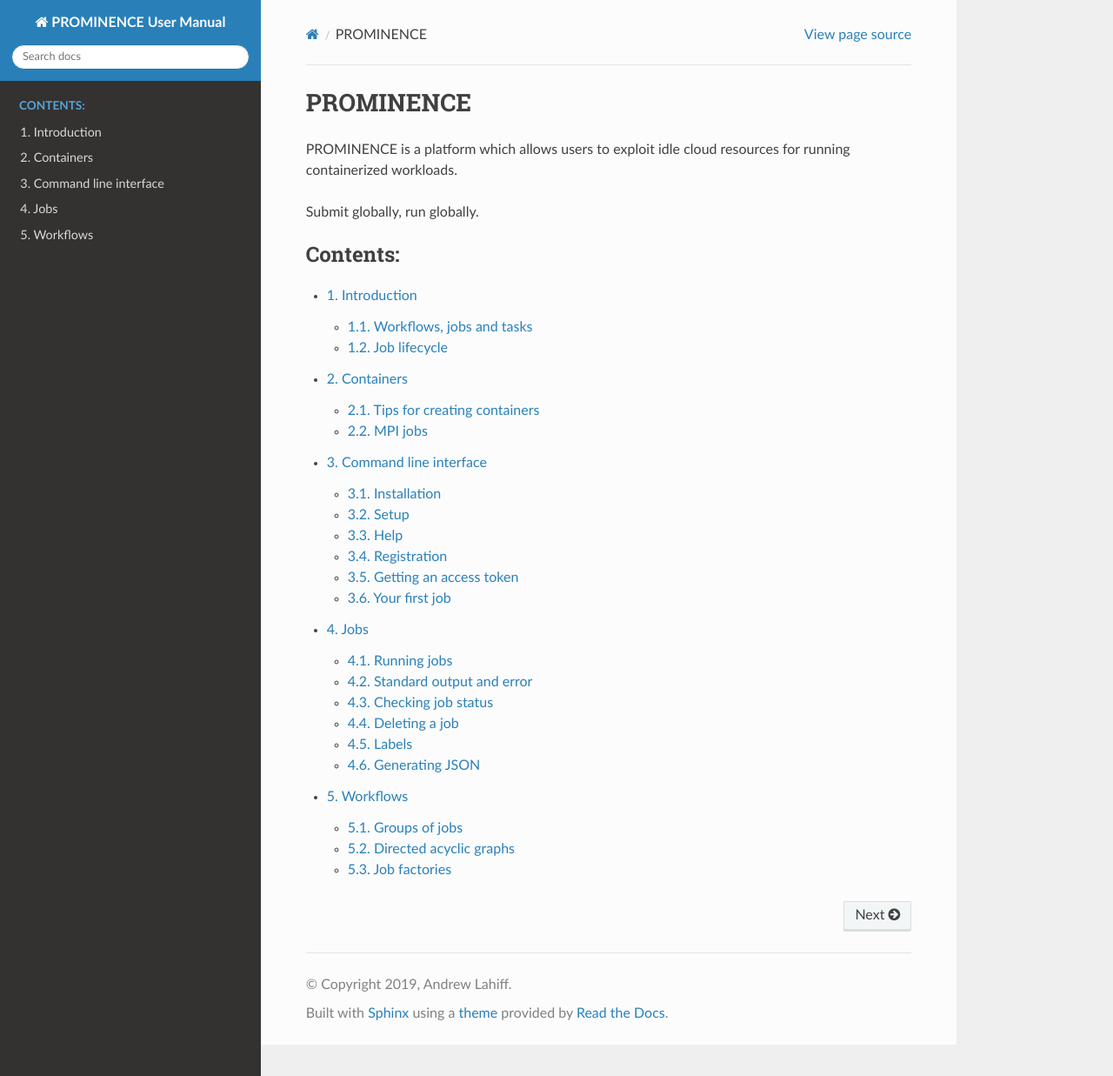
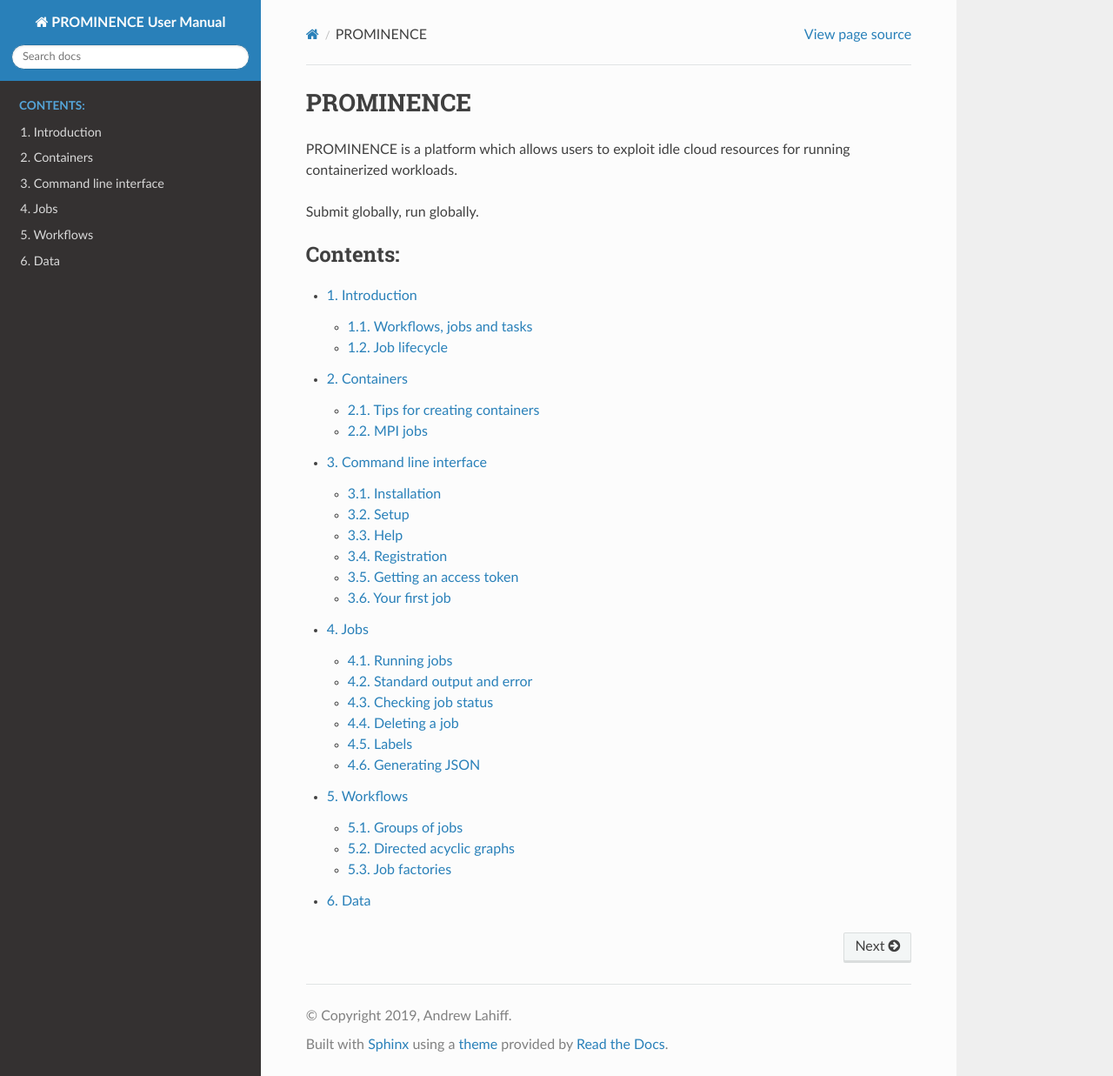
Before and after one commit to prominence-eosc/docs-eosc, a Sphinx documentation site: the page built from source/index.rst, in a window 1280 px wide and 1237 px high. Shown: the whole window at 87% size. Built offline with Sphinx 7.4.7 and the Read the Docs theme 2.0.0, drawn with Linux system fonts in a browser that asks for light colours.

Commit message:
Add data section

```diff
--- /dev/null
+++ b/source/data.rst
@@ -0,0 +1,4 @@
+.. toctree::
+
+Data
+====
--- a/source/index.rst
+++ b/source/index.rst
@@ -20,3 +20,4 @@ Submit globally, run globally.
    command-line-interface
    jobs
    workflows
+   data
```
